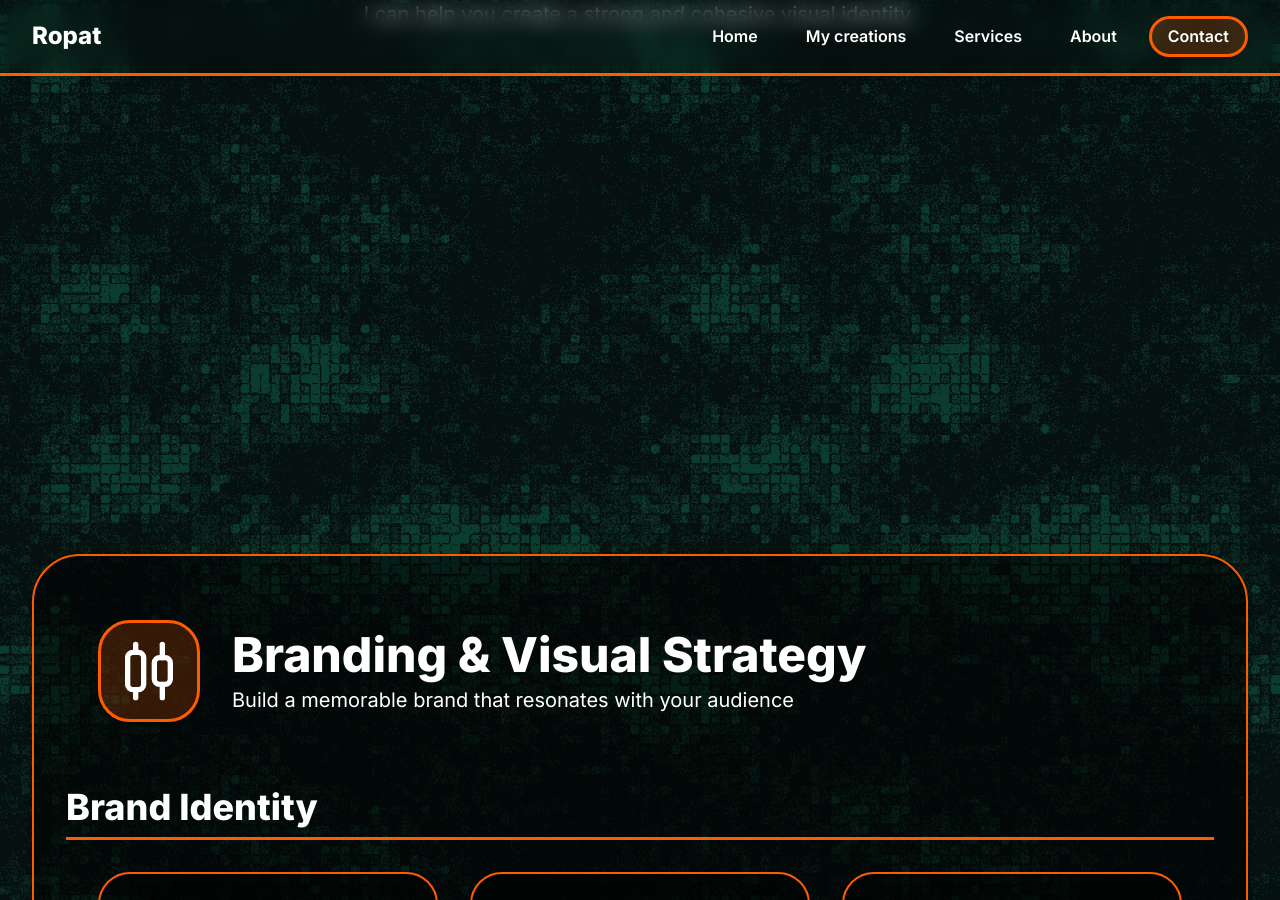
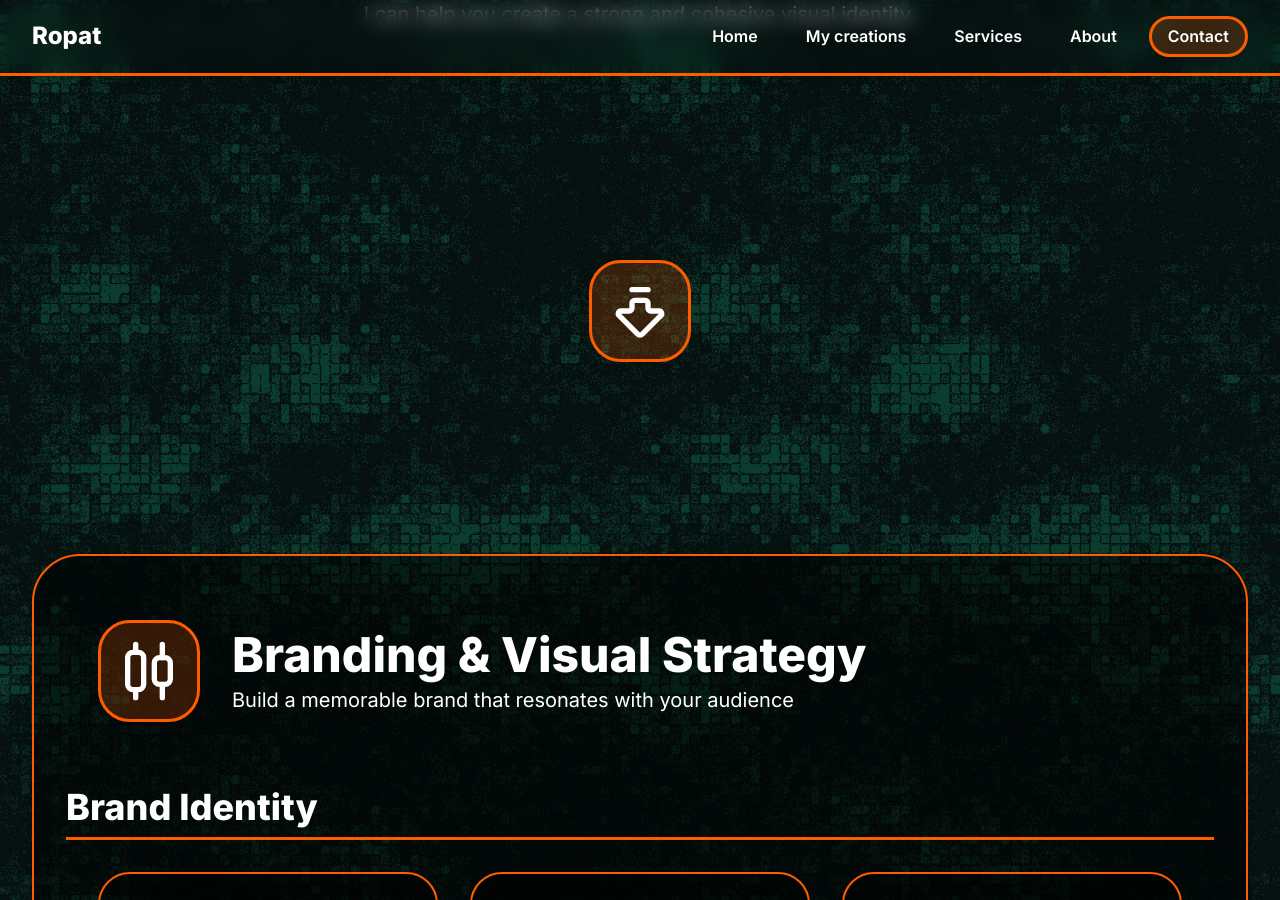
Before and after one commit to 7Nautilus/ropat-portfolio, a Jekyll site: the page built from en/services.html, in a window 1280 px wide and 900 px high, scrolled down 506 px. Built offline with Jekyll 4.4.1, drawn with Linux system fonts in a browser that asks for light colours.

Commit message:
BIG UPDATE

```diff
--- a/_includes/pages/services.html
+++ b/_includes/pages/services.html
@@ -12,9 +12,14 @@
     <p class="hero-intro">
       {{ services_lang.intro }}
     </p>
+    <a href="#second-section" class="scroll-down-link">
+      <div class="service-icon-placeholder big-icon">
+        <svg xmlns="http://www.w3.org/2000/svg" width="24" height="24" viewBox="0 0 24 24" fill="none" stroke="currentColor" stroke-width="2" stroke-linecap="round" stroke-linejoin="round" class="lucide lucide-arrow-big-down-dash-icon lucide-arrow-big-down-dash"><path d="M15 11a1 1 0 0 0 1 1h2.939a1 1 0 0 1 .75 1.811l-6.835 6.836a1.207 1.207 0 0 1-1.707 0L4.31 13.81a1 1 0 0 1 .75-1.811H8a1 1 0 0 0 1-1V9a1 1 0 0 1 1-1h4a1 1 0 0 1 1 1z"/><path d="M9 4h6"/></svg>
+      </div>
+    </a>
   </section>
   <!-- TEST Section-->
-  <section id="services-cards">
+  <section id="second-section">
     {% assign services_id = site.data.services.index.order %}
     {% for service_category in services_id %}
       {% assign service = site.data.services[service_category] %}
--- a/_includes/project-main.html
+++ b/_includes/project-main.html
@@ -11,7 +11,7 @@
 <!-- Main Content -->
 {% if project and project_locale %}
 <main id="main-content" class="hero-project-section">
-  <section class="hero-project">
+  <section class="hero hero-project">
     <!-- Gallery -->
     <div class="hero-image-container">
       <div class="project-gallery">
@@ -34,7 +34,7 @@
     </div>
     <!-- Description -->
     <div class="hero-project-description">
-      <h1 class="hero-title">{{ project.project_title }}</h1>
+      <h1 class="hero-title project-title">{{ project.project_title }}</h1>
       <div class="hero-text">
         {% assign subtitle_html = project_locale.subtitle | markdownify %}
         <h2 class="hero-subtitle">{{ subtitle_html | strip | replace: '<p>', '' | replace: '</p>', '' }}</h2>
--- a/assets/css/style.css
+++ b/assets/css/style.css
@@ -593,6 +593,25 @@ main {
   justify-content: center;
   align-items: center;
   text-align: center;
+  position: relative;
+}
+
+.scroll-down-link {
+  position: absolute;
+  bottom: 2rem;
+  left: 50%;
+  transform: translateX(-50%);
+  z-index: 10;
+  cursor: pointer;
+  transition: transform 0.3s ease;
+}
+
+.scroll-down-link:hover {
+  transform: translateX(-50%) translateY(5px);
+}
+
+#second-section {
+  scroll-margin-top: 7rem; /* Ajustez cette valeur en fonction de la hauteur de votre en-tête */
 }
 
 .hero-project-section {
@@ -643,7 +662,7 @@ main {
   width: fit-content;
 
   /* Spacing */
-  padding: var(--spacing-sm);
+  padding: var(--spacing-sm) var(--spacing-lg) var(--spacing-sm) var(--spacing-md);
   gap: var(--spacing-sm);
 
   /* Background */
@@ -683,7 +702,11 @@ main {
 .hero-project{
   display: flex;
 	flex-direction: row;
-  padding-top: 7rem;
+  height: fit-content;
+  padding: 7rem 0;
+  justify-content: flex-start;
+  align-items: flex-start;
+  text-align: start;
 }
 
 .hero-project-description {
@@ -788,6 +811,7 @@ main {
 #main-image {
     width: 100%;
     height: auto;
+    max-height: 80vh;
     display: block;
     object-fit: contain;
     transition: opacity 0.3s ease-in-out;
@@ -1092,8 +1116,7 @@ main {
 }
 
 .project-title {
-  font-size: var(--fs-text-lg);
-  font-weight: 600;
+  text-align: start;
 }
 
 .project-description {
@@ -1449,9 +1472,11 @@ footer {
     gap: var(--spacing-md);
   }
 
+  /*
   #services-cards .service-card-simple {
     width: 100%;
   }
+  */
 
   /* Footer */
   .footer-top {
```
Also changed, not shown: _includes/pages/portfolio.html (+6 -1 lines).
